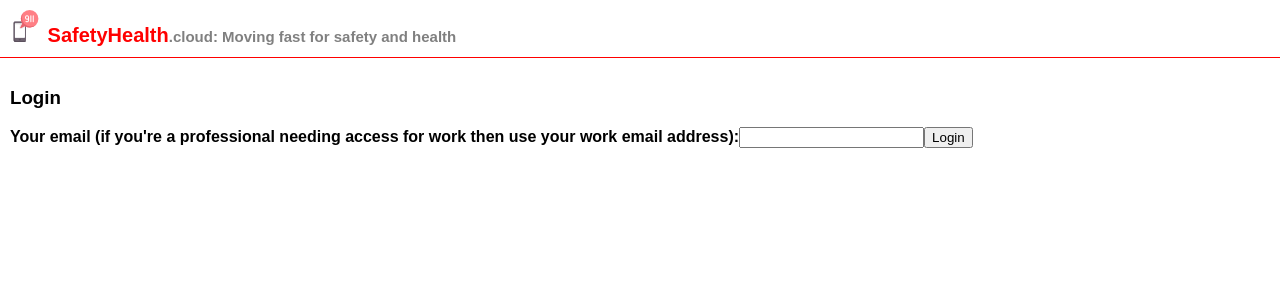
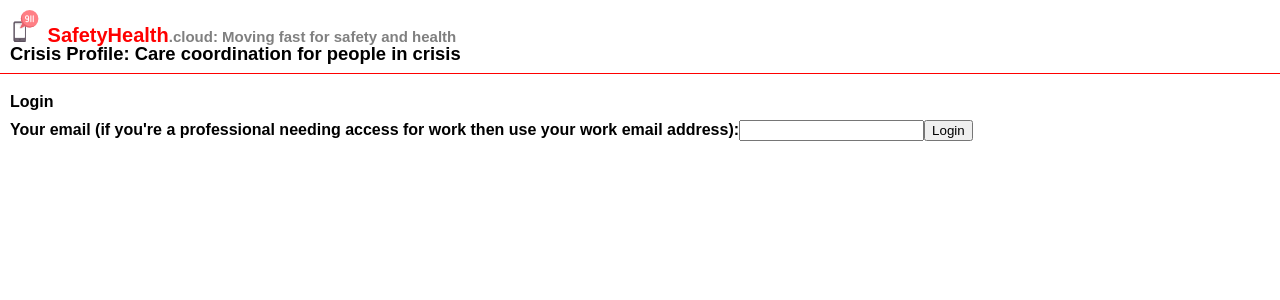
Before and after one commit to SafetyHealthDotCloud/Crisis-Profile, a Flask app: page / in a window 1280 px wide. Shown: the top 300 px of the page. Run offline with Flask 2, Linux system fonts and the light colour scheme; parts of the project's set-up code (start-up, migrations or seed data) failed here and were passed over; some libraries are stand-ins or nearby versions.

Commit message:
updates to profile view

```diff
--- a/app.py
+++ b/app.py
@@ -107,6 +107,9 @@ class User(UserMixin, db.Model):
             data['current_physical_living_address_state'] = person.current_physical_living_address_state
             data['current_physical_living_address_zip_code'] = person.current_physical_living_address_zip_code
             data['coping_techniques_to_use_before_calling_for_help'] = person.coping_techniques_to_use_before_calling_for_help
+            data['medications'] = person.medications
+            data['safety_information'] = person.safety_information
+            data['mental_health_treatment_summary'] = person.mental_health_treatment_summary
         return data
 
     def is_authenticated(self):
@@ -172,6 +175,7 @@ class Person(db.Model):
     mental_health_baseline_behavior = db.Column(JSON(), nullable=True)
     no_contact_orders = db.Column(JSON(), nullable=True)
     coping_techniques_to_use_before_calling_for_help = db.Column(db.String(), nullable=True)
+    mental_health_treatment_summary = db.Column(db.String(), nullable=True)
 
 @app.route("/static/<path:path>")
 def send_static(path):
--- a/templates/index.html
+++ b/templates/index.html
@@ -4,15 +4,24 @@
 <head>
   <meta name="viewport" content="width=device-width, initial-scale=1.0">
 	<meta charset="UTF-8">
-	<title>SafetyHealth.cloud: Moving fast for safety and and health</title>
-	<script src="https://code.jquery.com/jquery-3.5.1.min.js" integrity="sha256-9/aliU8dGd2tb6OSsuzixeV4y/faTqgFtohetphbbj0=" crossorigin="anonymous"></script>
-	<script src="https://unpkg.com/vue@next"></script>
+  <title>SafetyHealth.cloud: Moving fast for safety and and health</title>
+  <script src="https://code.jquery.com/jquery-3.5.1.min.js" integrity="sha256-9/aliU8dGd2tb6OSsuzixeV4y/faTqgFtohetphbbj0=" crossorigin="anonymous"></script>
+  <script src="https://unpkg.com/vue@next"></script>
+  <link rel="stylesheet" href="https://cdnjs.cloudflare.com/ajax/libs/meyer-reset/2.0/reset.min.css" integrity="sha512-NmLkDIU1C/C88wi324HBc+S2kLhi08PN5GDeUVVVC/BVt/9Izdsc9SVeVfA1UZbY3sHUlDSyRXhCzHfr6hmPPw==" crossorigin="anonymous" />
 	<style>
 	body {
 		font-family: sans-serif;
 		margin: 0;
 	}
+	pre {
+    width:100%;display:block;
 
+    white-space: pre-wrap;       /* Since CSS 2.1 */
+    white-space: -moz-pre-wrap;  /* Mozilla, since 1999 */
+    white-space: -pre-wrap;      /* Opera 4-6 */
+    white-space: -o-pre-wrap;    /* Opera 7 */
+    word-wrap: break-word;       /* Internet Explorer 5.5+ */
+  }
 	#header,
 	#main {
 		padding: 10px;
@@ -27,11 +36,17 @@
 		font-size: 1.25em;
 		color: red
 	}
+  h2 {
+    font-size:1.15em
+  }
 
 	h1 span {
 		font-size: .75em;
 		color: gray;
 	}
+  strong, th, h1, h2, h3 {font-weight:bold}
+  h3 {margin:10px 0}
+  #toc {list-style-type: square;padding-left:20px}
 table {
   border-collapse:collapse;
 }
@@ -64,8 +79,10 @@ table {
                   app.current_physical_living_address_city = data.data.current_physical_living_address_city
                   app.current_physical_living_address_state = data.data.current_physical_living_address_state
                   app.current_physical_living_address_zip_code = data.data.current_physical_living_address_zip_code
-
-								} else {
+                  app.coping_techniques_to_use_before_calling_for_help = data.data.coping_techniques_to_use_before_calling_for_help
+								  app.medications = data.data.medications
+                  app.safety_information = data.data.safety_information
+                } else {
 									app.loggedIn = false;
 								}
 							})
@@ -117,7 +134,8 @@ table {
 <body>
 	<div id="app">
 		<div id="header"> <span style="float:right">[[ usersLoggedInEmail ]]</span>
-      <h1><img src="/static/911.png"> SafetyHealth<span>.cloud: Moving fast for safety and health</span></h1> </div>
+      <h1><img src="/static/911.png"> SafetyHealth<span>.cloud: Moving fast for safety and health</span></h1>
+    <h2>Crisis Profile: Care coordination for people in crisis</h2> </div>
       <div id="main">
 		<div v-if="!loggedIn">
 			<h3>Login</h3>
@@ -149,14 +167,31 @@ table {
         <a v-bind:href="'tel:+1'+phone_number.phone_number">[[ phone_number.phone_number ]]</a> ([[ phone_number.type ]])
       </span>
       <h3>Table of contents</h3>
-      <ul><li><a href="#contacts">Contacts</a></li></ul>
+      <ul id="toc">
+
+        <li><a href="#safety-information">Safety Information</a></li>
+
+        <li><a href="#precall-coping">Coping techniques [[ preferred_name ]] has agreed to use before calling for help</a></li>
+        <li><a href="#medications">Medications</a></li>
+        <li><a href="#contacts">Contacts</a></li>
+      </ul>
+      <h3 id="safety-information">Safety information</h3>
+      <pre>[[ safety_information ]]</pre>
+      <h3 id="precall-coping">Coping techniques [[ preferred_name ]] has agreed to use before calling for help</h3>
+      <p>[[ coping_techniques_to_use_before_calling_for_help ]]</p>
+      <h3 id="medications">Medications</h3>
+      <table><tr><th>Name</th><th>Tablet size</th><th>Instructions</th></tr>
+      <tr v-for="medication in medications"><td>[[ medication.name ]]</td><td>[[ medication.tablet_size ]] MG</td><td>[[ medication.instructions ]]</td></tr>
+      </table>
       <h3 id="contacts">Contacts</h3>
       <table>
-        <tr><th>Name</th><th>Relationship</th><th>Phone number</th><th>Email</th></tr>
+        <tr><th>Name</th><th>Relationship</th><th>Phone number</th><th>Email</th><th>Notes</th></tr>
         <tr v-for="contact in contacts"><td>[[ contact.name ]]</td><td>[[ contact.relationship ]]</td>
         <td><a v-bind:href="'tel:+1'+contact.phone_number">[[ contact.phone_number ]]</a></td>
         <td><a v-bind:href="'mailto:'+contact.email">
-          [[ contact.email ]]</a></td></tr>
+          [[ contact.email ]]</a></td>
+        <td>[[ contact.notes ]]</td>
+        </tr>
         </table>
     </div>
   </div>
```
